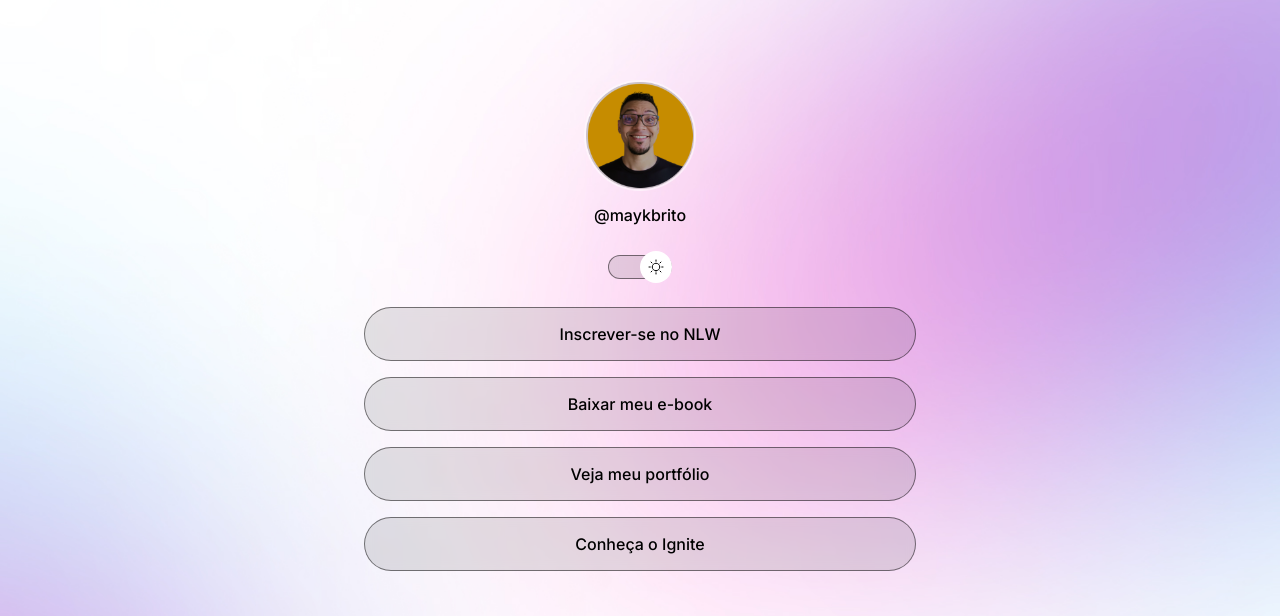
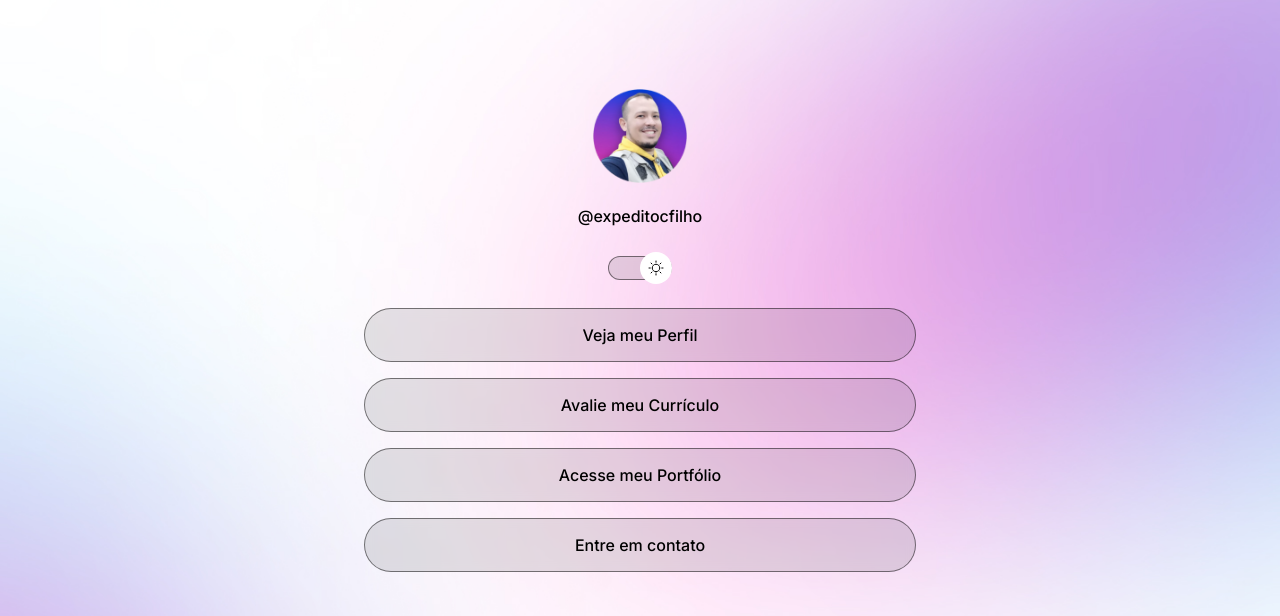
Before and after one commit to Expedito-Filho/Projeto-1-, a plain HTML site: page index.html in a window 1280 px wide. Shown: the top 616 px of the page. Drawn offline with nearby package versions, Linux system fonts and the light colour scheme.

Commit message:
personalização final

```diff
--- a/index.html
+++ b/index.html
@@ -18,10 +18,14 @@
     <div id="container">
       <div id="profile">
         <img
-          src="./assets/avatar.png"
-          alt="Foto de Mayk Brito sorrindo, usando óculos e camisa preta, barba e fundo amarelo"
+          src="./assets/avatar1.png"
+          alt="Foto de Expedito Filho sorrindo, usando lenço amarelo no pescoço, camisa preta e colete bege, barba e fundo azulado"
         />
-        <p>@maykbrito</p>
+        <p>
+          <a href="https://www.instagram.com/expeditocfilho/" target="_blank"
+            >@expeditocfilho</a
+          >
+        </p>
       </div>
       <div id="switch" onclick="toggleMode()">
         <button></button>
@@ -29,42 +33,38 @@
       </div>
       <ul>
         <li>
-          <a href="https://app.rocketseat.com.br/plus" target="_blank"
-            >Inscrever-se no NLW</a
-          >
+          <a href="https://app.rocketseat.com.br/me/francisco-expedito-carneiro-filho-08571" target="_blank"
+            >Veja meu Perfil</a>
         </li>
         <li>
-          <a href="https://www.maykbrito.dev" target="_blank"
-            >Baixar meu e-book</a
-          >
+          <a href="https://www.linkedin.com/in/expedito-filho/" target="_blank"
+            >Avalie meu Currículo</a>
         </li>
         <li>
           <a href="https://github.com/Expedito-Filho" target="_blank"
-            >Veja meu portfólio</a
-          >
+            >Acesse meu Portfólio</a>
         </li>
         <li>
-          <a href="https://app.rocketseat.com.br/ignite" target="_blank"
-            >Conheça o Ignite</a
-          >
+          <a href="https://wa.me/+5588999121447" target="_blank"
+            >Entre em contato</a>
         </li>
       </ul>
       <div id="social-links">
-        <a href="https://github.com/" target="_blank"
+        <a href="https://github.com/Expedito-Filho" target="_blank"
           ><ion-icon name="logo-github"></ion-icon
         ></a>
-        <a href="https://instagram.com/" target="_blank"
+        <a href="https://www.instagram.com/expeditocfilho/" target="_blank"
           ><ion-icon name="logo-instagram"></ion-icon
         ></a>
-        <a href="https://youtube.com/" target="_blank"
-          ><ion-icon name="logo-youtube"></ion-icon
+        <a href="https://www.facebook.com/expeditocfilho/" target="_blank"
+          ><ion-icon name="logo-facebook"></ion-icon
         ></a>
-        <a href="https://linkedin.com/" target="_blank"
+        <a href="https://www.linkedin.com/in/expedito-filho/" target="_blank"
           ><ion-icon name="logo-linkedin"></ion-icon
         ></a>
       </div>
       <footer>
-        Feito com <ion-icon name="heart"></ion-icon> pela
+        Feito com <ion-icon name="heart"></ion-icon> em parceria com a
         <a href="https://rocketseat.com.br/">Rocketseat</a>
       </footer>
     </div>
--- a/script.js
+++ b/script.js
@@ -9,8 +9,8 @@ function toggleMode() {
   //}else(html.classList.add('light'))
 
   if (html.classList.contains("light")) {
-    img.setAttribute("src", "./assets/avatar-light.png")
+    img.setAttribute("src", "./assets/avatar-luz.png")
   } else {
-    img.setAttribute("src", "./assets/avatar.png")
+    img.setAttribute("src", "./assets/avatar1.png")
   }
 }
--- a/style.css
+++ b/style.css
@@ -52,7 +52,10 @@ body * {
   line-height: 24px;
   margin-top: 8px;
 }
-
+p a {
+  text-decoration: none;
+  font-weight: 500;
+}
 #switch {
   position: relative;
   width: 64px;
```
Also changed, not shown: assets/avatar-luz.png (added), assets/avatar1.png (added).
